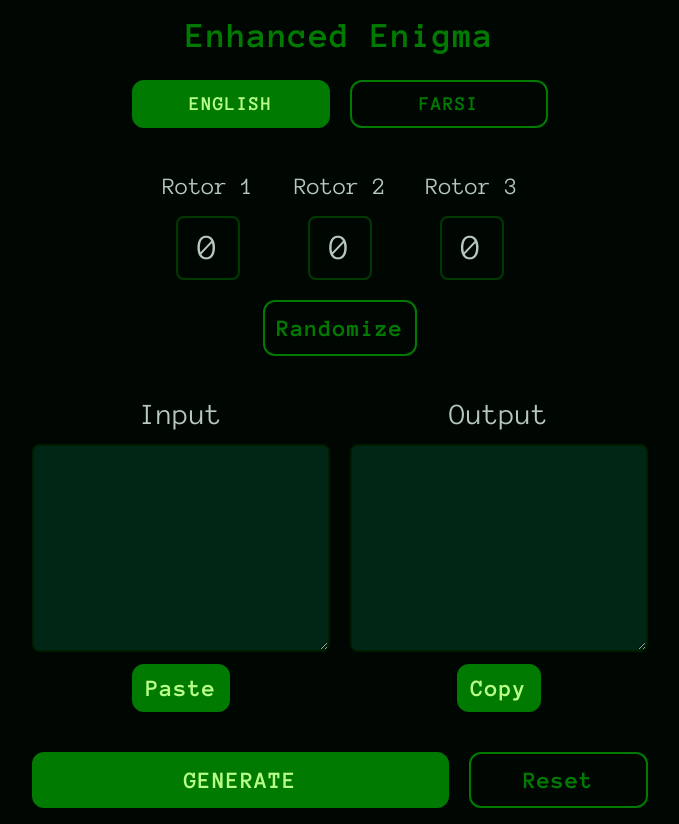
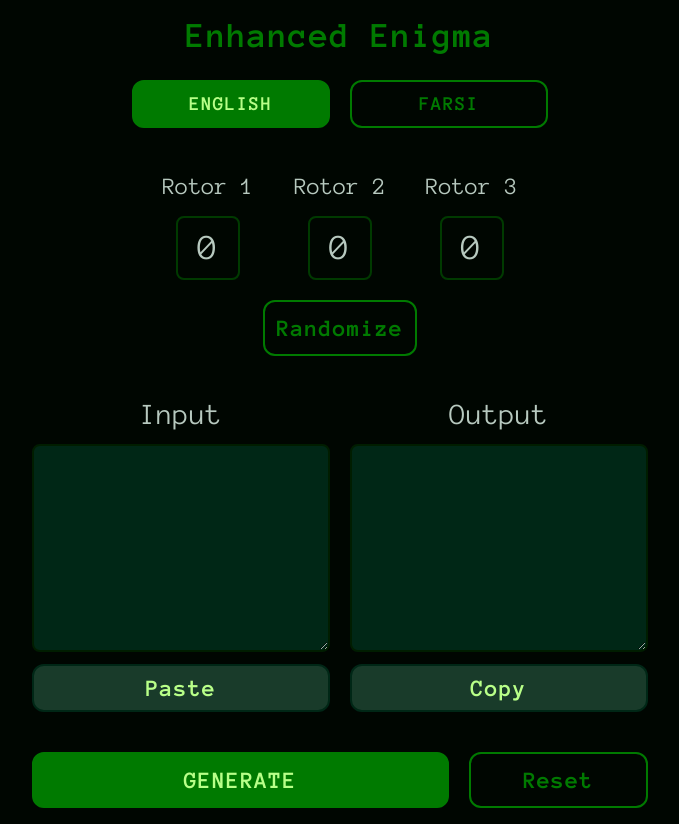
Before and after one commit to parsalemi/enigma, an Angular app: page / in a window 1280 px wide. Shown: the whole page, without its empty margins (300-979 px from the left). Built offline with nearby package versions, Linux system fonts and the light colour scheme.

Commit message:
style: change copy/paste buttons backgrounds

```diff
--- a/src/app/components/texts/texts.html
+++ b/src/app/components/texts/texts.html
@@ -2,13 +2,13 @@
   <div class="flex flex-col gap-3 w-[50%] justify-center items-center">
     <label class="text-3xl" for="plain">Input</label>
     <textarea class="w-full h-52 bg-basic-900 text-2xl p-2" name="plain" id="plain" [(ngModel)]="plain" (input)="disabled = false"></textarea>
-    <button class="btn-primary py-1" (click)="pasteFromClipboard()">Paste</button>
+    <button class="btn-primary py-1 w-full bg-basic-800 border-basic-900 hover:bg-basic-700" (click)="pasteFromClipboard()">Paste</button>
   </div>
 
   <div class="flex flex-col gap-3 w-[50%] justify-center items-center">
     <label class="text-3xl" for="cipher">Output</label>
     <textarea class="w-full h-52 bg-basic-900 text-2xl p-2" name="cipher" id="cipher" [value]="cipher" readonly></textarea>
-    <button class="btn-primary py-1" (click)="copyToClipboard()">Copy</button>
+    <button class="btn-primary py-1 w-full bg-basic-800 border-basic-900 hover:bg-basic-700" (click)="copyToClipboard()">Copy</button>
   </div>
 
 </div>
```
